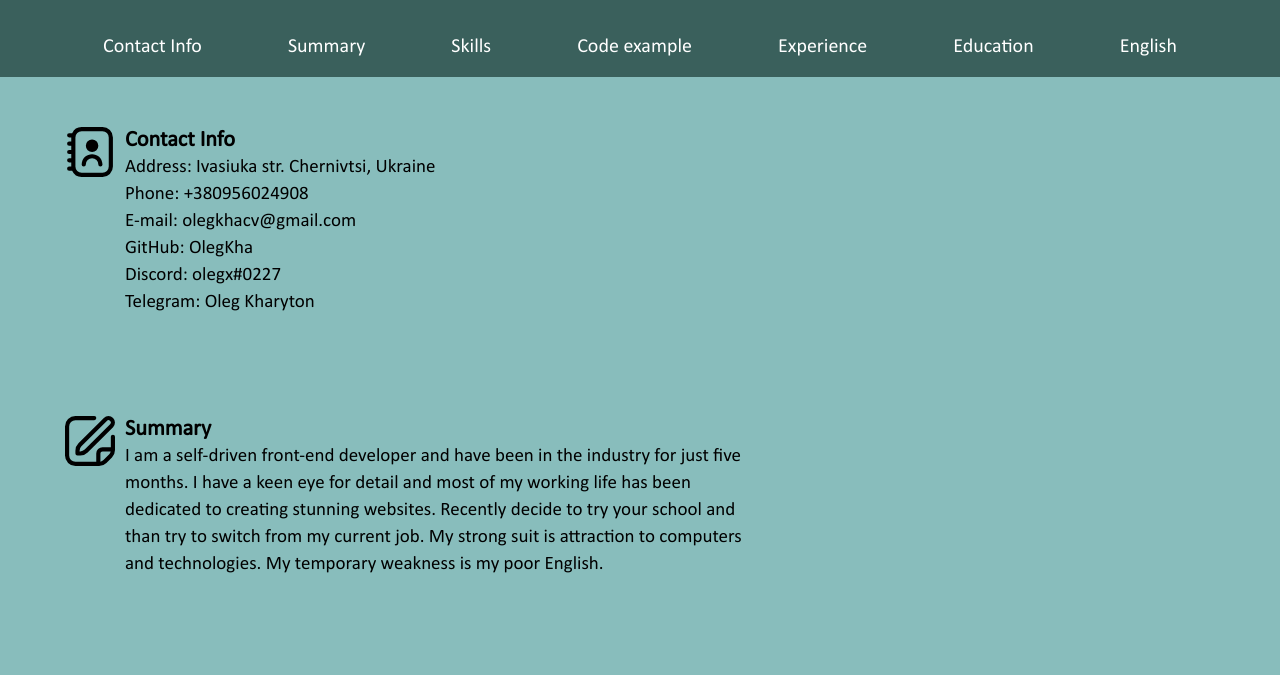
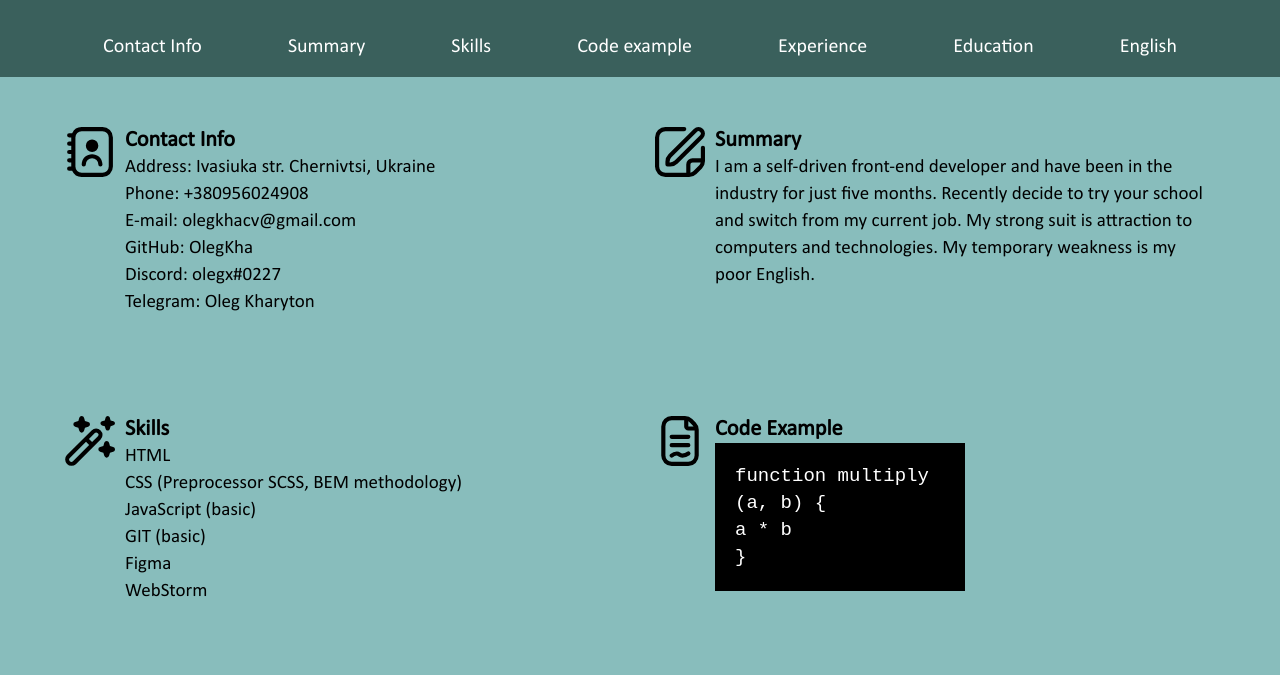
Before and after one commit to OlegKha/rsschool-cv, a plain HTML site: page index.html in a window 1280 px wide. Shown: the part 247-922 px from the top of the page. Drawn offline with Linux system fonts and the light colour scheme.

Commit message:
feat: add grid to main section & some small adaptive properties

```diff
--- a/assets/css/style.scss
+++ b/assets/css/style.scss
@@ -102,7 +102,9 @@ header {
 .info {
   // .info__profile
   &__profile {
-
+    @media (max-width: 374px) {
+      margin: 0 0 20px 0;
+    }
   }
 
   // .info__address
@@ -206,11 +208,17 @@ header {
 .main {
   padding: 50px;
   background: #88BDBC;
+  @media (max-width: 375px) {
+    padding: 20px;
+  }
   // .main__container
   &__container {
-    display: flex;
-    flex-direction: column;
+    display: grid;
+    grid-template-columns: 1fr 1fr;
     gap: 30px;
+    @media (max-width: 751px) {
+      grid-template-columns: 1fr;
+    }
   }
 
   // .main__point-info
--- a/index.html
+++ b/index.html
@@ -69,7 +69,7 @@
         </section>
         <section id="summary" class="main__point-info summary">
             <h3 class="summary__title">Summary</h3>
-            <p class="summary__text">I am a self-driven front-end developer and have been in the industry for just five months. I have a keen eye for detail and most of my working life has been dedicated to creating stunning websites. Recently decide to try your school and than try to switch from my current job.
+            <p class="summary__text">I am a self-driven front-end developer and have been in the industry for just five months. Recently decide to try your school and switch from my current job.
                 My strong suit is attraction to computers and technologies. My temporary weakness is my poor English.</p>
         </section>
         <section id="skills" class="main__point-info skills">
@@ -86,8 +86,8 @@
         <section id="code-example" class="main__point-info code-example">
             <h3 class="code-example__title">Code Example</h3>
             <code class="code-example__example">
-                function multiply(a, b) {
-                a * b
+                function multiply (a, b) {<br>
+                   a * b <br>
                 }
             </code>
         </section>
```
Also changed, not shown: assets/css/style.css.
